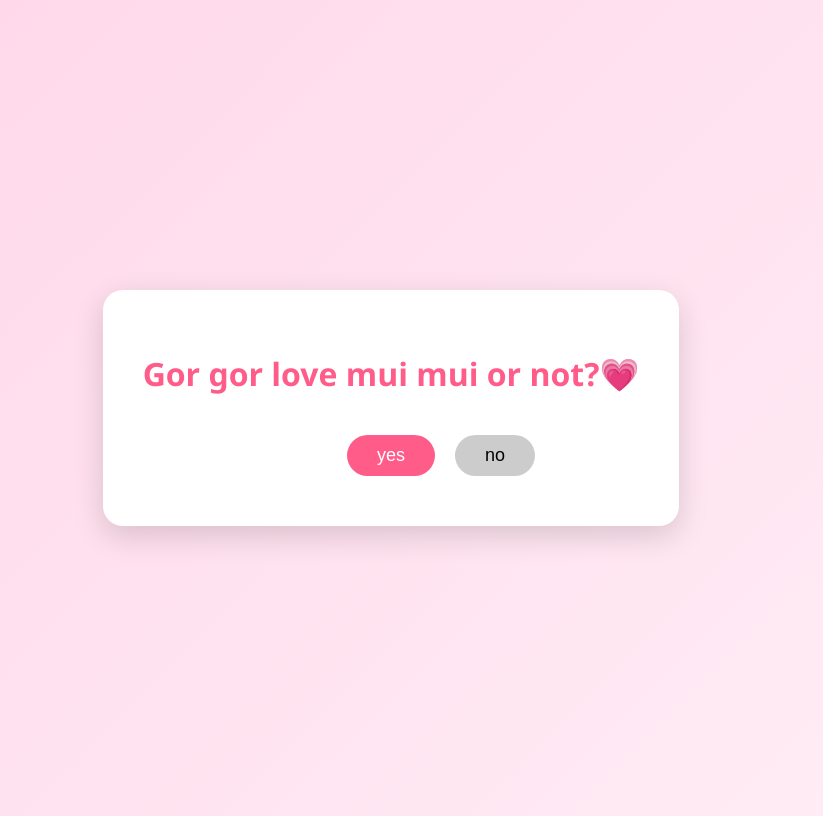
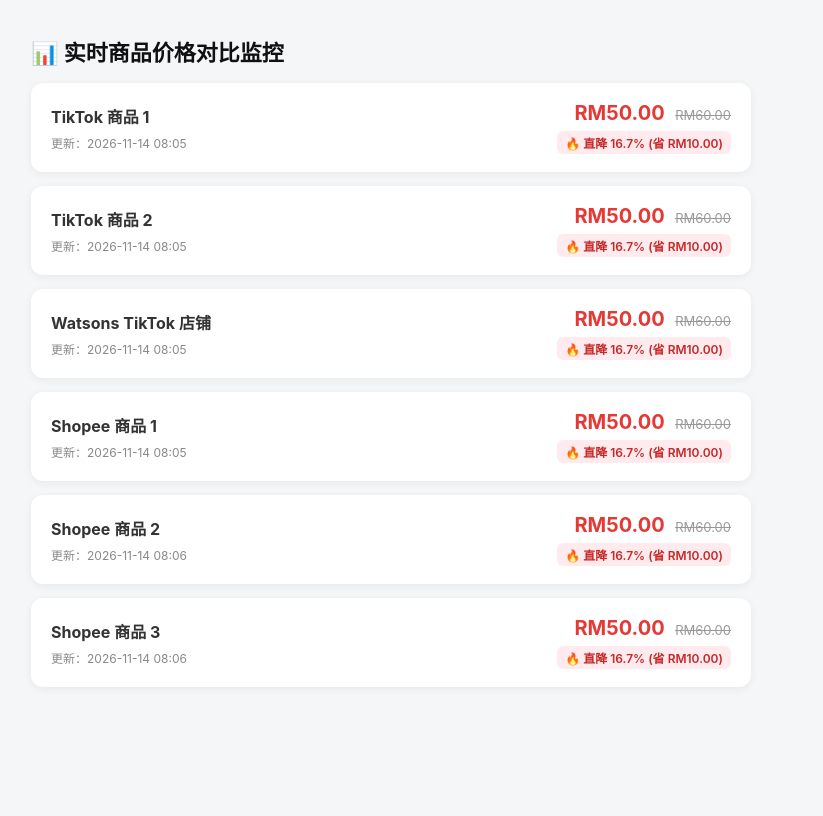
Before and after one commit to lorraineho98-cloud/Muimuilink, a plain HTML site: page index.html in a window 1280 px wide. Shown: the whole page, without its empty margins (249-1072 px from the left). Drawn offline with Linux system fonts and the light colour scheme.

Commit message:
Update index.html

```diff
--- a/index.html
+++ b/index.html
@@ -1,89 +1,62 @@
 <!DOCTYPE html>
-<html lang="zh">
+<html lang="zh-CN">
 <head>
-  <meta charset="UTF-8">
-  <title>Gor gor love mui mui or not? 💌</title>
+  <meta charset="UTF-8" />
+  <meta name="viewport" content="width=device-width, initial-scale=1.0" />
+  <title>商品价格监控看板</title>
   <style>
-    body {
-      background: linear-gradient(135deg, #ffd6e8, #ffeef6);
-      height: 100vh;
-      display: flex;
-      justify-content: center;
-      align-items: center;
-      font-family: "Segoe UI", sans-serif;
-    }
-
-    .card {
-      background: white;
-      padding: 40px;
-      border-radius: 20px;
-      text-align: center;
-      box-shadow: 0 10px 30px rgba(0,0,0,0.15);
-    }
-
-    h1 {
-      color: #ff5c8a;
-      margin-bottom: 30px;
-    }
-
-    button {
-      font-size: 18px;
-      padding: 10px 30px;
-      border-radius: 30px;
-      border: none;
-      cursor: pointer;
-      margin: 10px;
-    }
-
-    #yes {
-      background-color: #ff5c8a;
-      color: white;
-    }
-
-    #no {
-      background-color: #ccc;
-      position: absolute;
-    }
+    body { font-family: -apple-system, BlinkMacSystemFont, "Segoe UI", Roboto, sans-serif; background: #f4f6f8; margin: 0; padding: 20px; color: #333; }
+    .container { max-width: 720px; margin: 0 auto; }
+    h1 { font-size: 22px; margin-bottom: 16px; color: #111; }
+    .card { background: #fff; border-radius: 12px; padding: 18px 20px; margin-bottom: 14px; box-shadow: 0 2px 8px rgba(0,0,0,0.06); display: flex; justify-content: space-between; align-items: center; }
+    .info h2 { font-size: 16px; margin: 0 0 6px 0; }
+    .time { font-size: 12px; color: #888; }
+    .prices { text-align: right; }
+    .current { font-size: 20px; font-weight: bold; color: #e53935; }
+    .old { font-size: 13px; color: #999; text-decoration: line-through; margin-left: 6px; }
+    .badge { display: inline-block; margin-top: 6px; padding: 3px 8px; border-radius: 6px; font-size: 12px; font-weight: 600; background: #ffebee; color: #c62828; }
+    .badge.flat { background: #f0f0f0; color: #666; }
   </style>
 </head>
 <body>
-
-  <div class="card">
-    <h1>Gor gor love mui mui or not?💗</h1>
-    <button id="yes">yes</button>
-    <button id="no">no</button>
+  <div class="container">
+    <h1>📊 实时商品价格对比监控</h1>
+    <div id="list">正在加载最新比价数据...</div>
   </div>
 
   <script>
-  const noBtn = document.getElementById("no");
-  const yesBtn = document.getElementById("yes");
-
-  noBtn.addEventListener("mouseover", () => {
-    const x = Math.random() * (window.innerWidth - 100);
-    const y = Math.random() * (window.innerHeight - 50);
-    noBtn.style.left = x + "px";
-    noBtn.style.top = y + "px";
-  });
-
-  yesBtn.addEventListener("click", () => {
-    document.body.innerHTML = `
-      <div style="
-        height:100vh;
-        display:flex;
-        justify-content:center;
-        align-items:center;
-        background:linear-gradient(135deg,#ff9eb5,#ffd6e8);
-        font-family:Segoe UI;
-        text-align:center;
-      ">
+    fetch('./prices.json?t=' + Date.now())
+      .then(res => {
+        if (!res.ok) throw new Error('暂无数据');
+        return res.json();
+      })
+      .then(data => {
+        const list = document.getElementById('list');
+        list.innerHTML = '';
+        for (const [name, item] of Object.entries(data)) {
+          const isDrop = item.drop_percent > 0;
+          list.innerHTML += `
+            <div class="card">
+              <div class="info">
+                <h2>${name}</h2>
+                <div class="time">更新：${item.update_time}</div>
+              </div>
+              <div class="prices">
                 <div>
-          <h1 style="color:white;font-size:48px;">yeah I know u love mui mui  der nohh 💖</h1>
-          <p style="color:white;font-size:24px;">xixixixixi。</p>
+                  <span class="current">RM${item.price.toFixed(2)}</span>
+                  <span class="old">RM${item.old_price.toFixed(2)}</span>
+                </div>
+                <div class="badge ${isDrop ? '' : 'flat'}">
+                  ${isDrop ? `🔥 直降 ${item.drop_percent}% (省 RM${item.drop_amount.toFixed(2)})` : '价格平稳'}
+                </div>
               </div>
             </div>
           `;
+        }
+      })
+      .catch(() => {
+        document.getElementById('list').innerHTML = '<p>暂无价格记录，请先在 GitHub Actions 运行一次监控脚本。</p>';
       });
   </script>
-
 </body>
 </html>
```
Lines whose indentation alone changed are shown as unchanged.
